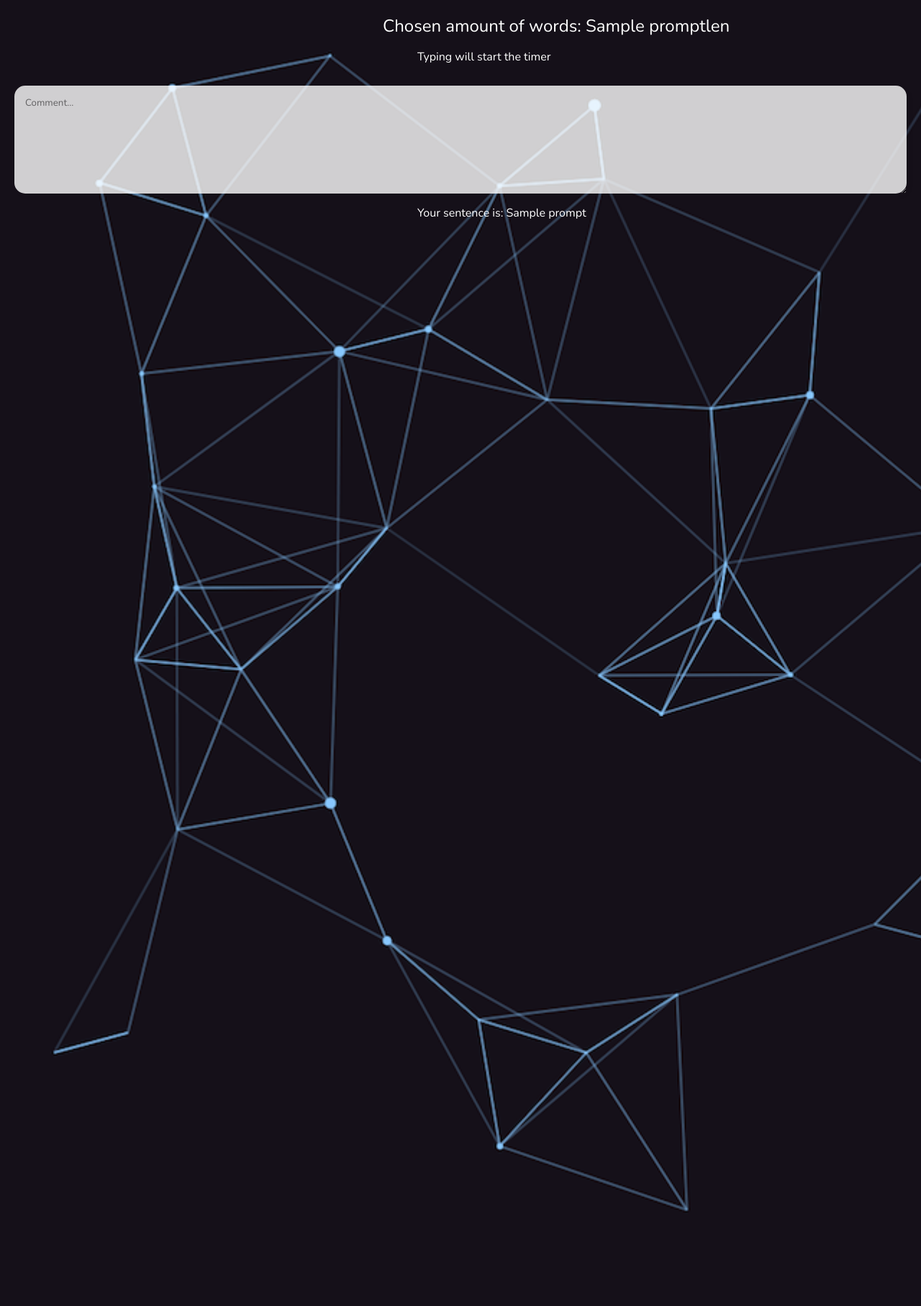
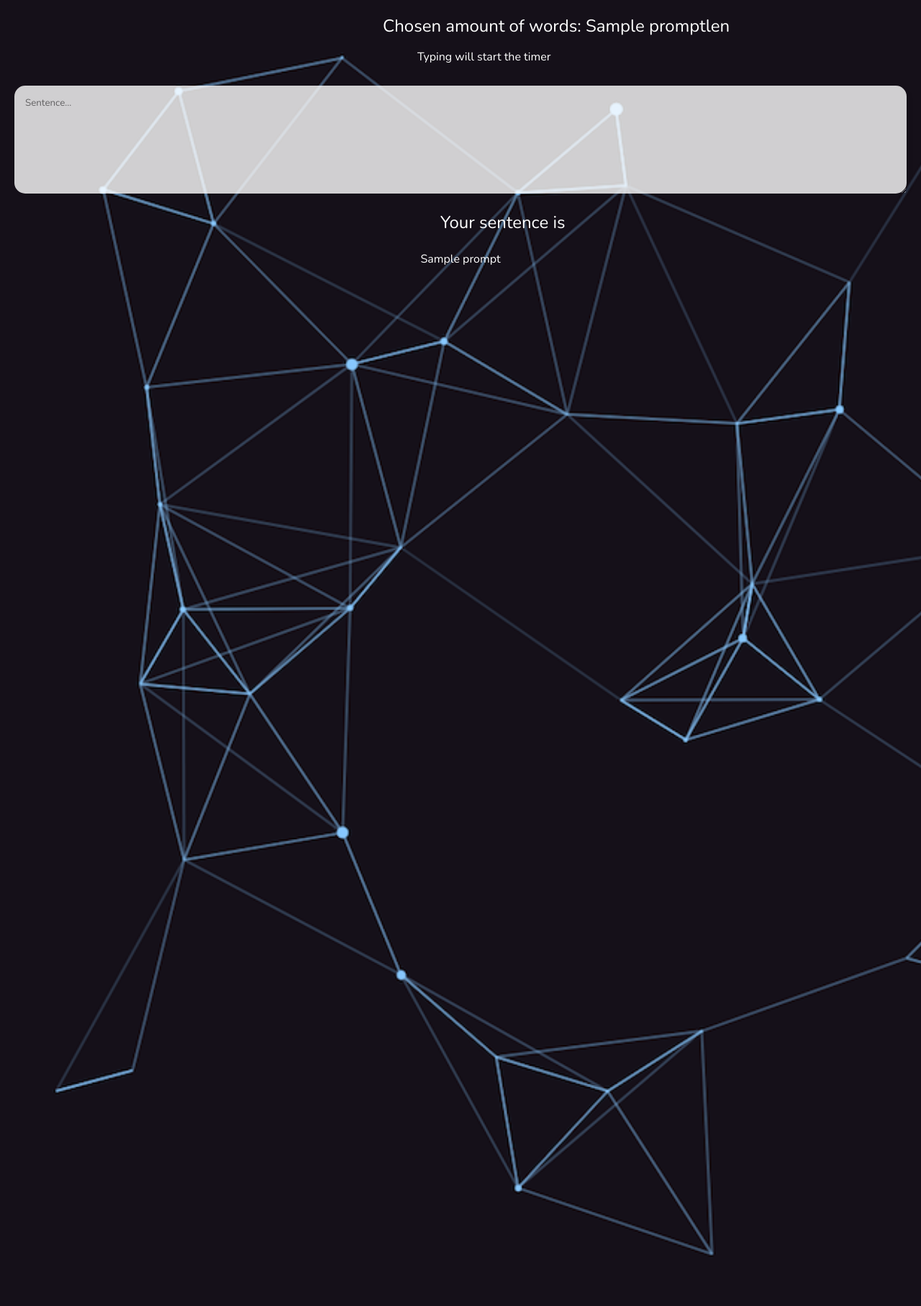
Before and after one commit to FlMonkey/Typingtest, a Flask app: template templates/speed.html in a window 1280 px wide. Shown: the whole page at 72% size. Before the commit the page ends 1685 px from the top, so only its background shows below. Run offline with Flask 2, Linux system fonts and the light colour scheme; the template is opened without the code that fills it: most values are stand-ins (such as "Sample title", 1, 10 or a date in 2020); parts of the project's set-up code (start-up, migrations or seed data) failed here and were passed over.

Commit message:
CSS of speed.html

```diff
--- a/templates/index.html
+++ b/templates/index.html
@@ -5,13 +5,13 @@
         border:0;
         box-shadow:0 0 15px 4px rgba(0,0,0,0.3);
         padding:10px;
-        border-radius:10px;
+        border-radius:10px;}
     button{
         padding:10px;
         border:0;
         box-shadow:0 0 15px 4px rgba(0,0,0,0.3);
         padding:10px;
-        border-radius:10px;
+        border-radius:10px;}
     body{
         background-image: url("{{ url_for('static', filename='images/compute-ea4c57a4.png') }}");
         background-repeat: no-repeat;
--- a/templates/speed.html
+++ b/templates/speed.html
@@ -52,10 +52,17 @@
     font-family: 'Nunito', sans-serif;  }
 
   .sentance {
-    margin-left: 35rem;
     padding-bottom: 89rem;
     font-family: 'Nunito', sans-serif;
-    text-align: left;
+    text-align: center; }
+
+  .sentance-title {
+    font-size: 1.5em;
+    color: white;
+    margin-top: 1em;
+    margin-left: 37rem;
+    font-family: 'Nunito', sans-serif;
+
   }
 </style>
 
@@ -66,7 +73,7 @@
 <p class="info">Typing will start the timer</p>
 
 <body>
-<textarea placeholder="Comment..." id="demo" name="type_box" class='textbox'></textarea>
+<textarea placeholder="Sentence..." id="demo" name="type_box" class='textbox'></textarea>
 </body>
 
 <script>
@@ -79,6 +86,9 @@
 }
 </script>
 
-<p class="sentance">
-  Your sentence is: {{prompt}}
+<p class="sentance-title">
+  Your sentence is
+  <p class="sentance">
+    {{ prompt }}
+  </p>
 </p>
```
